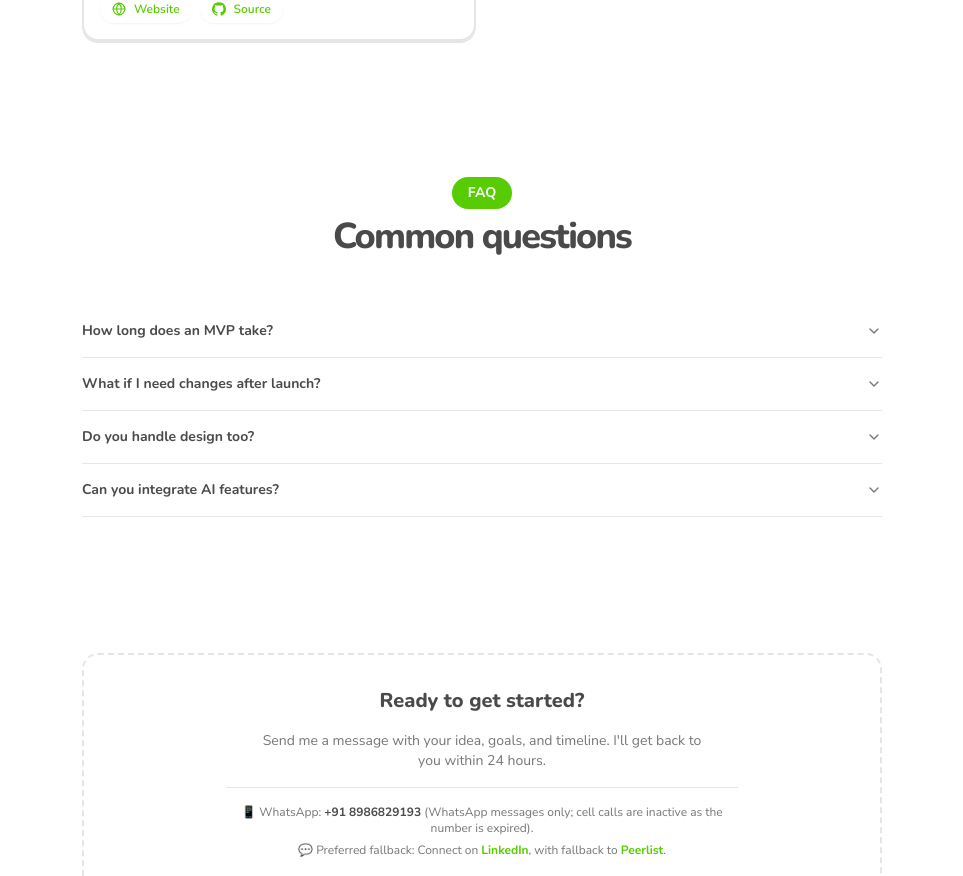
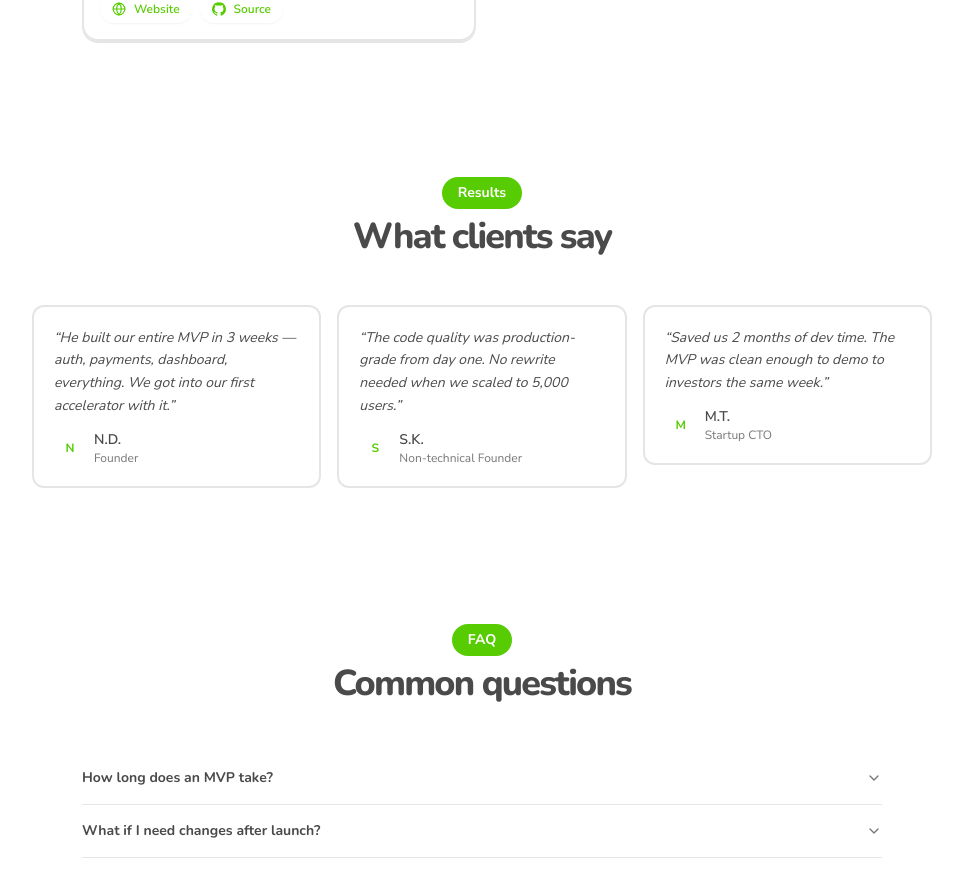
Before and after one commit to SH20RAJ/sh20raj.github.io, a Next.js app: page /saas-mvp in a window 1280 px wide. Shown: the part 5076-5952 px from the top of the page, without its empty margins (158-1121 px from the left). Built offline with nearby package versions, Linux system fonts and the light colour scheme.

Commit message:
feat: add testimonials to service configurations and update professional stats on home page

```diff
--- a/src/app/ai-automation/page.tsx
+++ b/src/app/ai-automation/page.tsx
@@ -76,6 +76,7 @@ export default function AiAutomationPage() {
       process={aiAutomationConfig.process}
       faq={aiAutomationConfig.faq}
       relatedProjects={aiAutomationConfig.relatedProjects}
+      testimonials={aiAutomationConfig.testimonials}
     >
       {/* AI Capabilities */}
       <BlurFade delay={BLUR_FADE_DELAY * 5.5}>
--- a/src/app/founding-engineer/page.tsx
+++ b/src/app/founding-engineer/page.tsx
@@ -40,6 +40,7 @@ export default function FoundingEngineerPage() {
       process={foundingEngineerConfig.process}
       faq={foundingEngineerConfig.faq}
       relatedProjects={foundingEngineerConfig.relatedProjects}
+      testimonials={foundingEngineerConfig.testimonials}
     >
       <BlurFade delay={BLUR_FADE_DELAY * 5.5}>
         <div className="flex flex-col items-center justify-center space-y-4 text-center">
--- a/src/app/growth-systems/page.tsx
+++ b/src/app/growth-systems/page.tsx
@@ -68,6 +68,7 @@ export default function GrowthSystemsPage() {
       process={growthSystemsConfig.process}
       faq={growthSystemsConfig.faq}
       relatedProjects={growthSystemsConfig.relatedProjects}
+      testimonials={growthSystemsConfig.testimonials}
     >
       <BlurFade delay={BLUR_FADE_DELAY * 5.5}>
         <div className="flex flex-col items-center justify-center space-y-4 text-center">
--- a/src/app/home-client.tsx
+++ b/src/app/home-client.tsx
@@ -87,6 +87,8 @@ export function HomeClient({ DATA }: { DATA: any }) {
                 { value: "500+", label: "Projects" },
                 { value: "50+", label: "NPM Packages" },
                 { value: "45k+", label: "Followers" },
+                { value: "4+", label: "Startups as Tech Lead" },
+                { value: "20+", label: "Projects with Traction" },
               ].map((stat) => (
                 <div key={stat.label} className="flex items-center gap-2">
                   <span className="text-lg font-extrabold text-foreground">{stat.value}</span>
@@ -128,7 +130,7 @@ export function HomeClient({ DATA }: { DATA: any }) {
               I&apos;m <strong>Shaswat Raj</strong>, a full-stack developer and product builder from India. My strength is taking rough product ideas and turning them into working demos, MVPs, dashboards, APIs, and launch-ready websites quickly.
             </p>
             <p>
-              Coding since class 7, I&apos;ve built 500+ projects, maintain 50+ open-source packages, and have 45k+ followers on Dev.to.
+              Coding since class 7, I&apos;ve built 500+ projects, maintain 50+ open-source packages, have 45k+ followers on Dev.to, joined 4+ startups as Tech Lead, and actively run 20+ small projects with real user traction.
             </p>
           </div>
         </BlurFade>
@@ -312,6 +314,8 @@ export function HomeClient({ DATA }: { DATA: any }) {
                 <div className="grid grid-cols-2 sm:grid-cols-3 gap-3 pt-3 border-t border-[var(--duo-swan)]">
                   {[
                     { label: "500+ Projects", desc: "Full-stack products & tools" },
+                    { label: "4+ Startups", desc: "Joined as Tech Lead" },
+                    { label: "20+ Active Projects", desc: "Real user traction & growth" },
                     { label: "AI & SaaS", desc: "AI products, dev utilities" },
                     { label: "50+ NPM Packages", desc: "1M+ annual downloads" },
                     { label: "Fast Execution", desc: "Ideas to demos in days" },
--- a/src/app/landing-pages/page.tsx
+++ b/src/app/landing-pages/page.tsx
@@ -97,6 +97,7 @@ export default function LandingPagesPage() {
       process={landingPagesConfig.process}
       faq={landingPagesConfig.faq}
       relatedProjects={landingPagesConfig.relatedProjects}
+      testimonials={landingPagesConfig.testimonials}
     >
       {/* Ready-made Templates Section */}
       <div className="space-y-8 py-12 border-t mt-12">
--- a/src/app/mentorship/page.tsx
+++ b/src/app/mentorship/page.tsx
@@ -40,6 +40,7 @@ export default function MentorshipPage() {
       process={mentorshipConfig.process}
       faq={mentorshipConfig.faq}
       relatedProjects={mentorshipConfig.relatedProjects}
+      testimonials={mentorshipConfig.testimonials}
     >
       <BlurFade delay={BLUR_FADE_DELAY * 5.5}>
         <div className="flex flex-col items-center justify-center space-y-4 text-center">
--- a/src/app/saas-mvp/page.tsx
+++ b/src/app/saas-mvp/page.tsx
@@ -93,6 +93,7 @@ export default function SaasMvpPage() {
       process={saasMvpConfig.process}
       faq={saasMvpConfig.faq}
       relatedProjects={saasMvpConfig.relatedProjects}
+      testimonials={saasMvpConfig.testimonials}
     >
       {/* MVP Capabilities Section */}
       <BlurFade delay={BLUR_FADE_DELAY * 4}>
--- a/src/app/youtube-thumbnail/thumbnail-client.tsx
+++ b/src/app/youtube-thumbnail/thumbnail-client.tsx
@@ -84,6 +84,7 @@ export default function YoutubeThumbnailClient() {
       process={youtubeThumbnailConfig.process}
       faq={youtubeThumbnailConfig.faq}
       relatedProjects={youtubeThumbnailConfig.relatedProjects}
+      testimonials={youtubeThumbnailConfig.testimonials}
     >
       {/* Lightbox Modal */}
       {selectedImage && (
--- a/src/components/service-page-layout.tsx
+++ b/src/components/service-page-layout.tsx
@@ -23,6 +23,7 @@ interface ServicePageLayoutProps {
   process: { step: string; title: string; description: string }[];
   faq: { question: string; answer: string }[];
   relatedProjects: string[];
+  testimonials?: { quote: string; name: string; role: string }[];
   children?: React.ReactNode;
 }
 
@@ -35,6 +36,7 @@ export default function ServicePageLayout({
   process,
   faq,
   relatedProjects,
+  testimonials,
   children,
 }: ServicePageLayoutProps) {
   const allProjects = [...DATA.projects, ...(DATA.projectsDump || [])];
@@ -244,6 +246,49 @@ export default function ServicePageLayout({
         </section>
       )}
 
+      {/* Social Proof */}
+      {testimonials && testimonials.length > 0 && (
+        <section id="testimonials">
+          <div className="space-y-12 w-full py-12">
+            <BlurFade delay={BLUR_FADE_DELAY * 10}>
+              <div className="flex flex-col items-center justify-center space-y-4 text-center">
+                <div className="space-y-2">
+                  <div className="inline-block rounded-full bg-[var(--duo-feather)] text-white px-4 py-1.5 text-sm font-bold">
+                    Results
+                  </div>
+                  <h2 className="text-3xl font-extrabold tracking-tighter sm:text-4xl font-display">
+                    What clients say
+                  </h2>
+                </div>
+              </div>
+            </BlurFade>
+            <div className="grid grid-cols-1 gap-4 sm:grid-cols-2 lg:grid-cols-3 max-w-[900px] mx-auto">
+              {testimonials.map((t, id) => (
+                <BlurFade
+                  key={id}
+                  delay={BLUR_FADE_DELAY * 10.1 + id * 0.05}
+                >
+                  <div className="rounded-xl border-2 border-[var(--duo-swan)] bg-white p-5 space-y-3 dark:bg-[var(--duo-eel)]/10">
+                    <p className="text-sm text-[var(--duo-eel)] leading-relaxed italic">
+                      &ldquo;{t.quote}&rdquo;
+                    </p>
+                    <div className="flex items-center gap-2">
+                      <div className="size-8 rounded-full bg-[var(--duo-feather)]/10 flex items-center justify-center text-xs font-bold text-[var(--duo-feather)]">
+                        {t.name[0]}
+                      </div>
+                      <div>
+                        <p className="text-sm font-semibold">{t.name}</p>
+                        <p className="text-xs text-[var(--duo-wolf)]">{t.role}</p>
+                      </div>
+                    </div>
+                  </div>
+                </BlurFade>
+              ))}
+            </div>
+          </div>
+        </section>
+      )}
+
       {/* FAQ */}
       <section id="faq">
         <div className="space-y-12 w-full py-12">
--- a/src/data/resume.tsx
+++ b/src/data/resume.tsx
@@ -30,7 +30,7 @@ export const DATA = {
   description:
     "Full Stack Developer, AI Product Builder & Open-Source Creator",
   summary:
-    "I'm Shaswat Raj, a full-stack developer and product builder from India. I build AI products, SaaS tools, developer utilities, indexing tools, content platforms, and automation systems. My strength is taking rough product ideas and turning them into working demos, MVPs, dashboards, APIs, and launch-ready websites quickly.\n\nI like working close to founders, solving unclear problems, experimenting fast, and shipping useful products in public. Coding since class 7, I've built 500+ projects, maintain 50+ open-source packages, and have 45k+ followers on Dev.to.",
+    "I'm Shaswat Raj, a full-stack developer and product builder from India. I build AI products, SaaS tools, developer utilities, indexing tools, content platforms, and automation systems. My strength is taking rough product ideas and turning them into working demos, MVPs, dashboards, APIs, and launch-ready websites quickly.\n\nI like working close to founders, solving unclear problems, experimenting fast, and shipping useful products in public. Coding since class 7, I've built 500+ projects, maintain 50+ open-source packages, have 45k+ followers on Dev.to, joined 4+ startups as Tech Lead, and actively run 20+ small projects with real user traction.",
   avatarUrl: "/profile.jpg",
   skills: [
     "Next.js",
--- a/src/data/services.tsx
+++ b/src/data/services.tsx
@@ -4,6 +4,12 @@ export interface ServicePackage {
   description: string;
   features: string[];
   recommended?: boolean;
+}
+
+export interface Testimonial {
+  quote: string;
+  name: string;
+  role: string;
 }
 
 export interface ServiceConfig {
@@ -20,6 +26,7 @@ export interface ServiceConfig {
   packages?: ServicePackage[];
   topics?: string[];
   bestFitCriteria?: string[];
+  testimonials?: Testimonial[];
 }
 
 export const servicesHubData = {
@@ -232,6 +239,23 @@ export const landingPagesConfig: ServiceConfig = {
     },
   ],
   relatedProjects: ["30tools", "FormGuard", "NotesFlow", "Reflecto"],
+  testimonials: [
+    {
+      quote: "Shipped our landing page in 4 days. We hit 1,200 signups in the first week with zero paid ads.",
+      name: "A.K.",
+      role: "SaaS Founder",
+    },
+    {
+      quote: "Clean design, fast turnaround. Our conversion rate doubled compared to our old page.",
+      name: "R.M.",
+      role: "Startup CTO",
+    },
+    {
+      quote: "The page looked so professional that investors took us seriously from day one.",
+      name: "P.L.",
+      role: "Solo Founder",
+    },
+  ],
   packages: [
     {
       name: "Starter Landing Page",
@@ -356,6 +380,23 @@ export const saasMvpConfig: ServiceConfig = {
     },
   ],
   relatedProjects: ["Debo", "IndexFast", "Scaleboard", "Unstory", "Wify", "FormGuard", "Reflecto"],
+  testimonials: [
+    {
+      quote: "He built our entire MVP in 3 weeks — auth, payments, dashboard, everything. We got into our first accelerator with it.",
+      name: "N.D.",
+      role: "Founder",
+    },
+    {
+      quote: "The code quality was production-grade from day one. No rewrite needed when we scaled to 5,000 users.",
+      name: "S.K.",
+      role: "Non-technical Founder",
+    },
+    {
+      quote: "Saved us 2 months of dev time. The MVP was clean enough to demo to investors the same week.",
+      name: "M.T.",
+      role: "Startup CTO",
+    },
+  ],
 };
 
 export const aiAutomationConfig: ServiceConfig = {
@@ -431,6 +472,23 @@ export const aiAutomationConfig: ServiceConfig = {
     },
   ],
   relatedProjects: ["Debo", "Kishan AI", "IndexFast", "MCP Pure", "AayeChup", "SocialScribe", "CodeSeek"],
+  testimonials: [
+    {
+      quote: "Built an AI chatbot that now handles 80% of our support tickets automatically. Response time dropped from hours to seconds.",
+      name: "V.R.",
+      role: "Operations Lead",
+    },
+    {
+      quote: "The RAG system he built processes our entire knowledge base instantly. Team productivity went through the roof.",
+      name: "J.P.",
+      role: "CTO",
+    },
+    {
+      quote: "Our content pipeline went from fully manual to automated in a week. We now publish 10x more with the same team.",
+      name: "A.S.",
+      role: "Content Lead",
+    },
+  ],
 };
 
 export const growthSystemsConfig: ServiceConfig = {
@@ -506,6 +564,23 @@ export const growthSystemsConfig: ServiceConfig = {
     },
   ],
   relatedProjects: ["IndexFast", "30tools", "Waitlist.js", "Scaleboard"],
+  testimonials: [
+    {
+      quote: "Our Product Hunt launch got 400+ upvotes with the copy and assets he created. Best launch we've had.",
+      name: "K.L.",
+      role: "Founder",
+    },
+    {
+      quote: "SEO pages started ranking within 2 weeks. Organic traffic is up 3x since we started working together.",
+      name: "R.D.",
+      role: "Marketing Lead",
+    },
+    {
+      quote: "The cold email system he built has a consistent 35% reply rate. Our pipeline is never empty now.",
+      name: "T.M.",
+      role: "Sales Lead",
+    },
+  ],
 };
 
 export const mentorshipConfig: ServiceConfig = {
@@ -591,6 +666,23 @@ export const mentorshipConfig: ServiceConfig = {
     "Launching products on Product Hunt and social media",
   ],
   relatedProjects: [],
+  testimonials: [
+    {
+      quote: "Landed my first freelance client within 2 weeks of starting mentorship. The portfolio review alone was worth it.",
+      name: "D.S.",
+      role: "Student Developer",
+    },
+    {
+      quote: "His code reviews completely changed how I think about production code. Went from writing scripts to building real products.",
+      name: "P.K.",
+      role: "Junior Developer",
+    },
+    {
+      quote: "Went from tutorial hell to shipping a real project in a month. Best investment I made in my dev career.",
+      name: "A.R.",
+      role: "Self-taught Developer",
+    },
+  ],
 };
 
 export const foundingEngineerConfig: ServiceConfig = {
@@ -673,6 +765,23 @@ export const foundingEngineerConfig: ServiceConfig = {
     "You're ready to commit time and resources to the project",
   ],
   relatedProjects: ["Debo", "IndexFast", "MCP Pure", "Scaleboard", "Kishan AI", "Unstory"],
+  testimonials: [
+    {
+      quote: "He joined as our founding engineer and shipped 3 products in 6 months. Moved faster than any full-time hire we've had.",
+      name: "K.N.",
+      role: "Co-founder",
+    },
+    {
+      quote: "Built our entire platform while I focused on sales and fundraising. He thinks like a founder, not a contractor.",
+      name: "R.S.",
+      role: "Solo Founder",
+    },
+    {
+      quote: "Technical decisions were fast and sound. He pushed back when needed and shipped when it mattered.",
+      name: "M.L.",
+      role: "CEO",
+    },
+  ],
 };
 
 export const youtubeThumbnailConfig: ServiceConfig = {
@@ -740,4 +849,21 @@ export const youtubeThumbnailConfig: ServiceConfig = {
     },
   ],
   relatedProjects: [],
+  testimonials: [
+    {
+      quote: "CTR went from 2.1% to 6.8% after switching to his thumbnail style. Views nearly tripled in a month.",
+      name: "S.P.",
+      role: "Tech YouTuber",
+    },
+    {
+      quote: "People comment on the thumbnails before even watching the video. That's how you know the design is working.",
+      name: "A.K.",
+      role: "Tech Creator",
+    },
+    {
+      quote: "Consistent, fast delivery. Never missed an upload deadline. Thumbnails are always on point.",
+      name: "V.D.",
+      role: "Content Creator",
+    },
+  ],
 };
```
